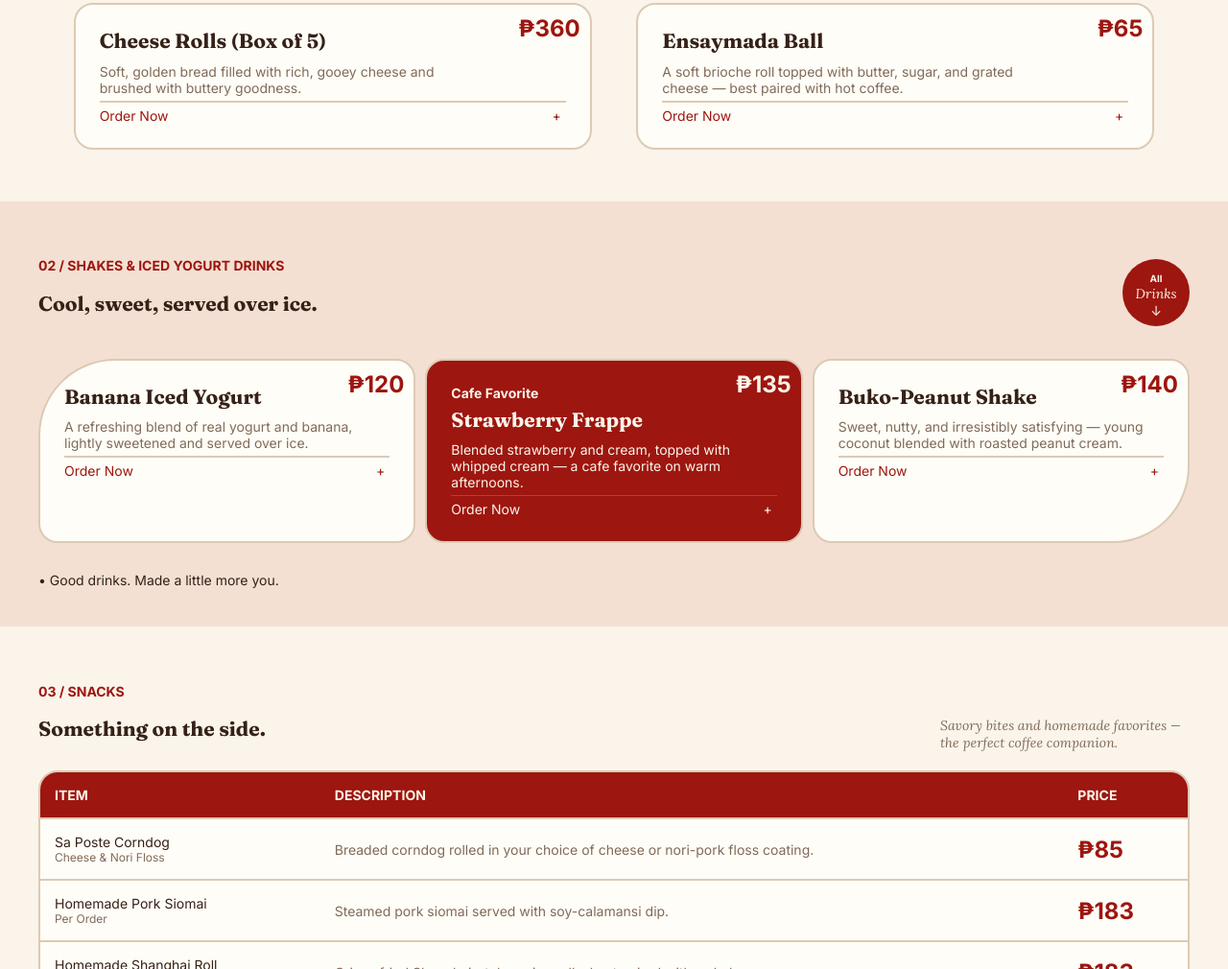
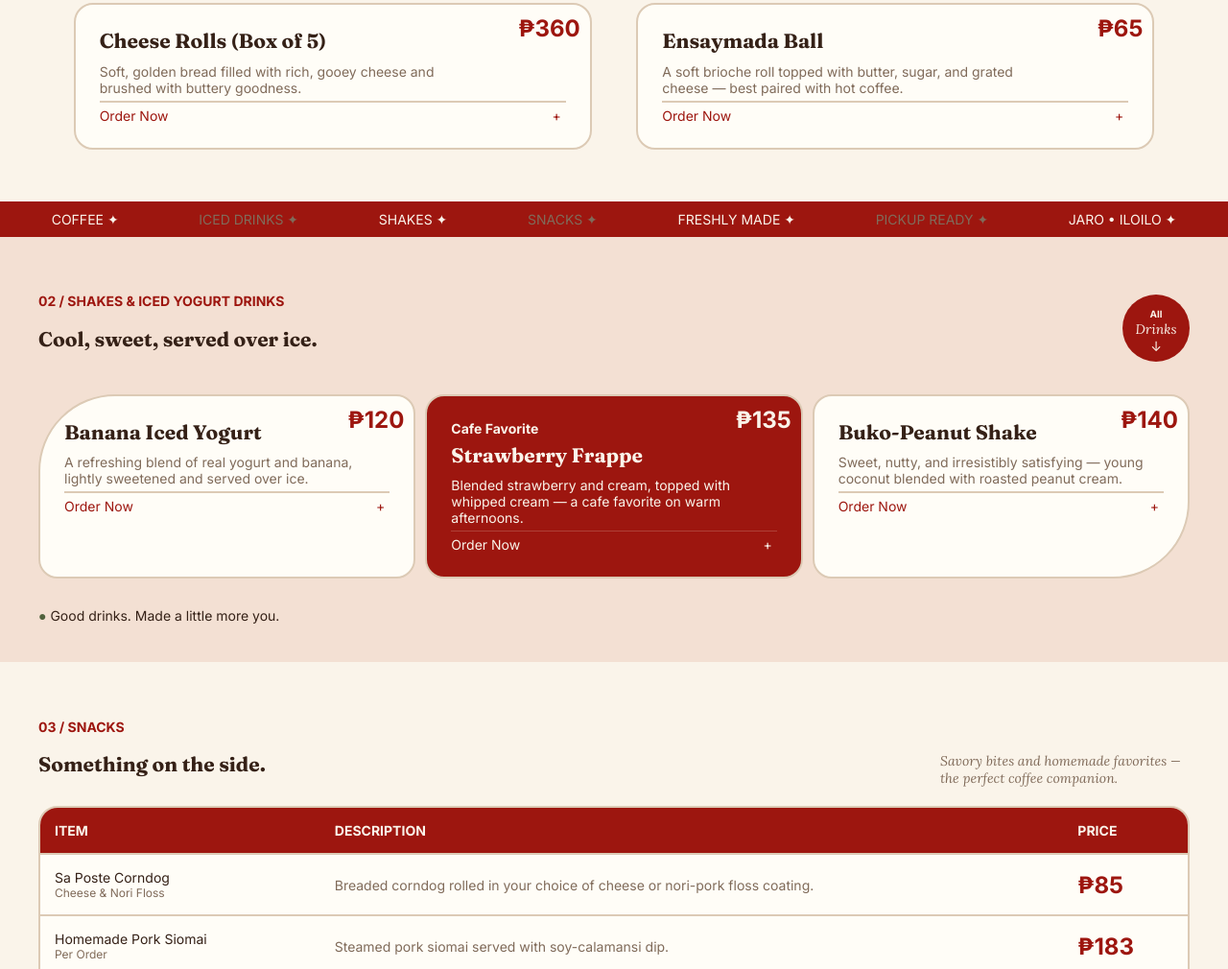
Before and after one commit to Mes-Folz/WebDec-Act5, a plain HTML site: page products.html in a window 1280 px wide. Shown: the part 1063-2073 px from the top of the page at 96% size. Drawn offline with Linux system fonts and the light colour scheme; a web font is replaced by a local one.

Commit message:
seperator (products.html)

```diff
--- a/CSS/products.css
+++ b/CSS/products.css
@@ -515,6 +515,34 @@ section{
     }
 }
 
+/*-----seperator-----*/
+.seperator{
+    background-color: #9d160f;
+    padding:0px;
+
+    & ul{
+        display:flex;
+        flex-flow: row wrap;
+        justify-content: space-evenly;
+        gap:30px;
+        margin:0px;
+    }
+
+    & li{
+        background-color: transparent;
+        border:0px solid;
+        padding:10px 0px;
+
+        &:nth-child(odd){
+            color:var(--cream);
+        }
+
+        &:nth-child(even){
+            color:var(--muted);
+        }
+    }
+}
+
 /*-----shakes-----*/
 #shakes{
     background-color: var(--soft);
--- a/products.html
+++ b/products.html
@@ -104,6 +104,18 @@
                 </ul>
             </section>
 
+            <section class="seperator">
+                <ul>
+                    <li>COFFEE ✦</li>
+                    <li>ICED DRINKS ✦</li>
+                    <li>SHAKES ✦</li>
+                    <li>SNACKS ✦</li>
+                    <li>FRESHLY MADE ✦</li>
+                    <li>PICKUP READY ✦</li>
+                    <li>JARO • ILOILO ✦</li>
+                </ul>
+            </section>
+
             <section id="shakes">
                 <div class="title">
                     <div class="left">
@@ -144,7 +156,7 @@
                     </li>
                 </ul>
                 <div class="shakeFooter">
-                    • Good drinks. Made a little more you.
+                    <span class="greenHighlight">●</span> Good drinks. Made a little more you.
                 </div>
             </section>
 
```
